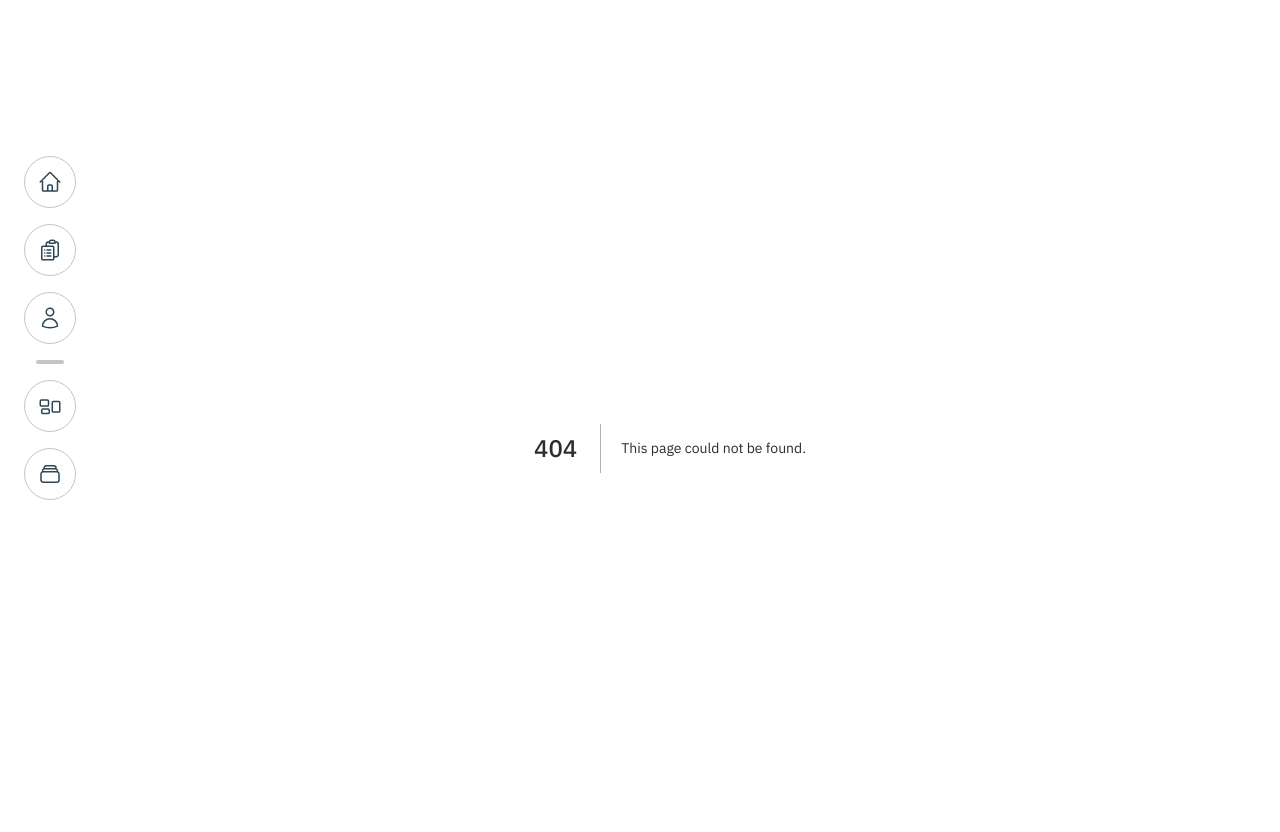
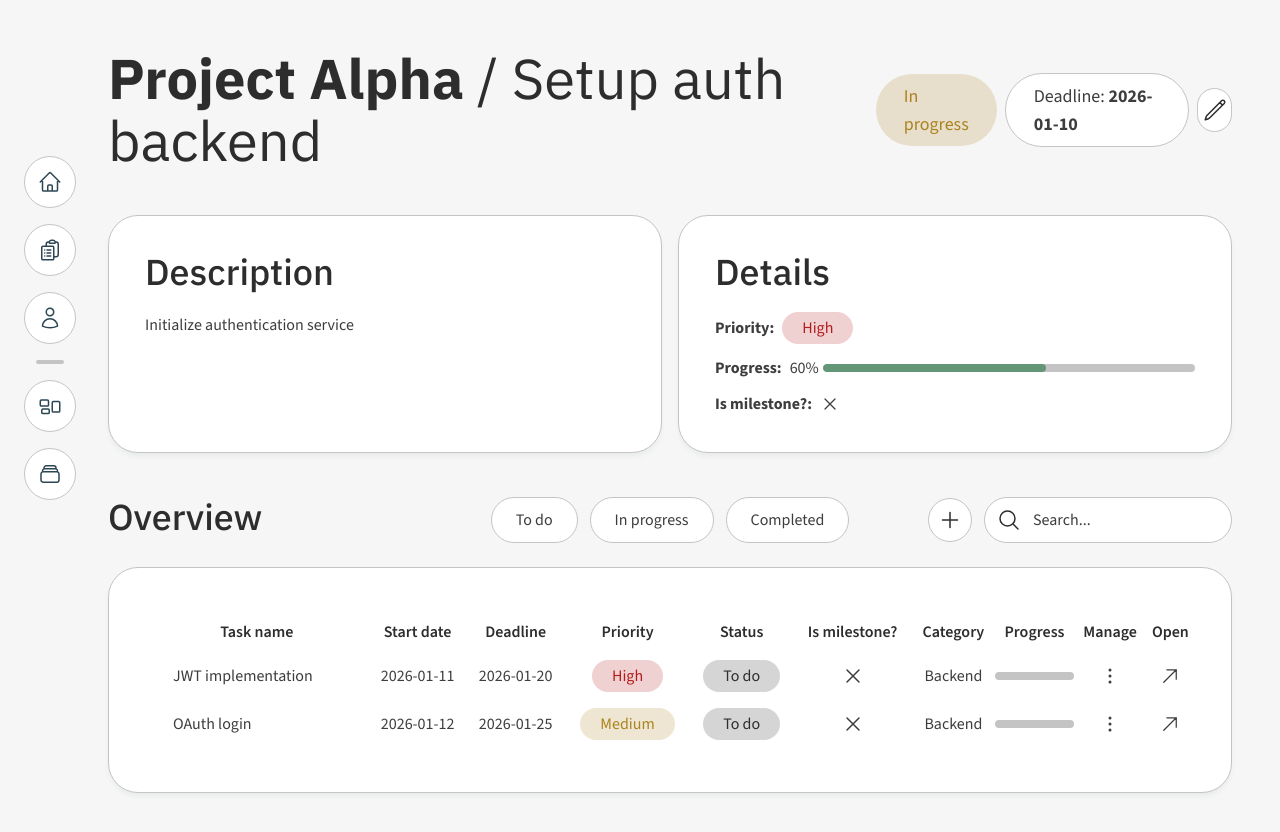
Before and after one commit to Asymphia/matdev-pm, a Next.js app: page /projects/1/tasks/1 in a window 1280 px wide. Before the commit this address had no page. Shown: the top 832 px of the page. Built offline with nearby package versions, Linux system fonts and the light colour scheme.

Commit message:
Add: single task page

```diff
--- /dev/null
+++ b/app/projects/[projectSlug]/tasks/[taskSlug]/page.tsx
@@ -0,0 +1,45 @@
+import { DUMMY_PROJECTS_DATA, DUMMY_TASKS_DATA } from "@/lib/data"
+import { notFound } from "next/navigation"
+import ProjectSidebar from "@/components/project/ProjectSidebar"
+import ProjectDescription from "@/components/project/ProjectDescription"
+import TaskDetails from "@/components/task/TaskDetails"
+import TaskContent from "@/components/task/TaskContent"
+
+const TaskPage = async ({ params }: { params: { projectSlug: string; taskSlug: string } }) => {
+    const { projectSlug, taskSlug } = await params
+    const project = DUMMY_PROJECTS_DATA.find(project => project.id === Number(projectSlug))
+
+    if (!project) {
+        notFound()
+    }
+
+    const task = DUMMY_TASKS_DATA.find(task => task.projectId === project.id && task.id === Number(taskSlug))
+
+    if (!task) {
+        notFound()
+    }
+
+    const subTasks = DUMMY_TASKS_DATA.filter(t => t.parentId === task.id)
+
+    return (
+        <div className="flex h-full w-full flex-col gap-11">
+            <header className="flex items-center justify-between">
+                <h1>
+                    {project.projectName} <span className="font-normal"> / {task.name}</span>
+                </h1>
+
+                <ProjectSidebar status={task.status} deadline={task.endDate} />
+            </header>
+
+            <div className="grid grid-cols-2 gap-4">
+                <ProjectDescription description={task.description} />
+
+                <TaskDetails task={task} />
+            </div>
+
+            <TaskContent tasks={subTasks} />
+        </div>
+    )
+}
+
+export default TaskPage
--- a/components/project/ProjectDescription.tsx
+++ b/components/project/ProjectDescription.tsx
@@ -3,9 +3,9 @@ import ProjectTags from "@/components/project/ProjectTags"
 
 interface ProjectDescriptionProps {
     description: string
-    topic: string
-    issueType: string
-    workpackage: string
+    topic?: string
+    issueType?: string
+    workpackage?: string
 }
 
 const ProjectDescription = ({ description, topic, issueType, workpackage }: ProjectDescriptionProps) => {
@@ -15,7 +15,7 @@ const ProjectDescription = ({ description, topic, issueType, workpackage }: Proj
 
             <p>{description}</p>
 
-            <ProjectTags topic={topic} issueType={issueType} workpackage={workpackage} size="big" />
+            {topic && issueType && workpackage && <ProjectTags topic={topic} issueType={issueType} workpackage={workpackage} size="big" />}
         </BlockWrapper>
     )
 }
--- a/components/project/TaskRow.tsx
+++ b/components/project/TaskRow.tsx
@@ -1,7 +1,8 @@
 import { TaskType } from "@/lib/data"
-import { ChevronRightIcon, EllipsisVerticalIcon, CheckIcon, XMarkIcon } from "@heroicons/react/24/outline"
+import { ChevronRightIcon, EllipsisVerticalIcon, CheckIcon, XMarkIcon, ArrowUpRightIcon } from "@heroicons/react/24/outline"
 import StatusItem, { type StatusItemType } from "@/components/ui/StatusItem"
 import ProgressBar from "@/components/project/ProgressBar"
+import Link from "next/link"
 
 interface TaskRowProps {
     task: TaskType
@@ -11,10 +12,11 @@ interface TaskRowProps {
     isMilestone?: boolean | null
     category?: string | null
     progress?: number | null
+    href?: string | null
     onToggle: () => void
 }
 
-const TaskRow = ({ task, isSubTask = false, isExpanded, hasSubTasks, onToggle, category = null, progress = null, isMilestone = null }: TaskRowProps) => {
+const TaskRow = ({ task, isSubTask = false, isExpanded, hasSubTasks, onToggle, category = null, progress = null, isMilestone = null, href = null }: TaskRowProps) => {
     return (
         <tr key={task.id}>
             <td className="text-center">
@@ -53,6 +55,13 @@ const TaskRow = ({ task, isSubTask = false, isExpanded, hasSubTasks, onToggle, c
                     <EllipsisVerticalIcon className="text-text-primary-300 group-hover:text-primary-700 group-active:text-primary-500 size-6 transition-all" />
                 </button>
             </td>
+            {href !== null && (
+                <td>
+                    <Link href={href} className="group flex w-full justify-center">
+                        <ArrowUpRightIcon className="text-text-primary-300 group-hover:text-primary-700 group-active:text-primary-500 size-5 transition-all" />
+                    </Link>
+                </td>
+            )}
         </tr>
     )
 }
--- a/components/project/TasksList.tsx
+++ b/components/project/TasksList.tsx
@@ -29,6 +29,7 @@ const TasksList = ({ tasks, withDetails = false }: { tasks: TaskType[]; withDeta
                 category={withDetails ? task.taskCategory : null}
                 progress={withDetails ? task.progress : null}
                 onToggle={() => toggleExpand(task.id)}
+                href={withDetails ? `/projects/${task.projectId}/tasks/${task.id}` : null}
             />,
             ...(expanded ? subTasks.flatMap(sub => renderRows(sub, true)) : []),
         ]
@@ -66,6 +67,7 @@ const TasksList = ({ tasks, withDetails = false }: { tasks: TaskType[]; withDeta
                             </>
                         )}
                         <Th>Manage</Th>
+                        {withDetails && <Th>Open</Th>}
                     </tr>
                 </thead>
                 <tbody>{mainTasks.map(task => renderRows(task))}</tbody>
--- /dev/null
+++ b/components/task/TaskDetails.tsx
@@ -0,0 +1,35 @@
+import BlockWrapper from "@/components/ui/BlockWrapper"
+import StatusItem from "@/components/ui/StatusItem"
+import ProgressBar from "@/components/project/ProgressBar"
+import { CheckIcon, XMarkIcon } from "@heroicons/react/24/outline"
+import { TaskType } from "@/lib/data"
+
+const TaskDetails = ({ task }: { task: TaskType }) => {
+    return (
+        <BlockWrapper className="gap-5">
+            <h2>Details</h2>
+
+            <div className="flex flex-col gap-3">
+                <div className="flex items-center gap-2">
+                    <strong>Priority:</strong> <StatusItem status={task.priority} />
+                </div>
+
+                <div className="flex items-center gap-2">
+                    <strong>Progress:</strong>
+
+                    <div className="flex w-full items-center gap-1">
+                        <span>{task.progress}%</span>
+                        <ProgressBar progress={task.progress} />
+                    </div>
+                </div>
+
+                <div className="flex items-center gap-2">
+                    <strong>Is milestone?:</strong>
+                    {task.isMilestone ? <XMarkIcon className="text-text-primary-300 size-5" /> : <CheckIcon className="text-text-primary-300 size-5" />}
+                </div>
+            </div>
+        </BlockWrapper>
+    )
+}
+
+export default TaskDetails
--- a/hooks/useTaskTree.ts
+++ b/hooks/useTaskTree.ts
@@ -4,7 +4,7 @@ import { TaskType } from "@/lib/data"
 const useTasksTree = (tasks: TaskType[]) => {
     const [expandedIds, setExpandedIds] = useState<Set<number>>(new Set())
 
-    const mainTasks = tasks.filter(task => task.parentId === undefined)
+    const mainTasks = tasks.filter(t => t.parentId === undefined || !tasks.some(other => other.id === t.parentId))
     const getSubTasks = (parentId: number) => tasks.filter(task => task.parentId === parentId)
 
     const toggleExpand = (id: number) => {
--- a/lib/data.ts
+++ b/lib/data.ts
@@ -189,8 +189,8 @@ export type TaskType = {
     projectId: number
     name: string
     description: string
-    status: string
-    priority: string
+    status: ProjectStatus
+    priority: ProjectPriority
     isMilestone: boolean
     startDate: string
     endDate: string
```
